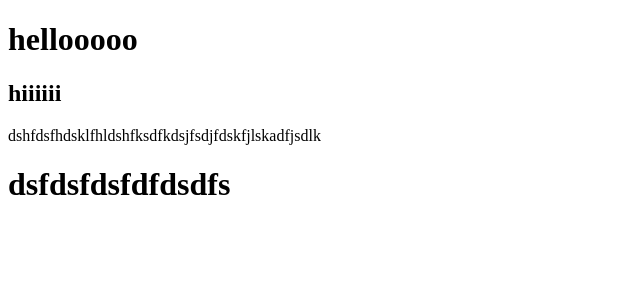
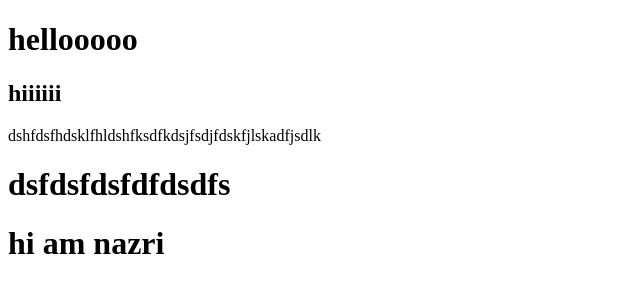
Before and after one commit to ANSIYAKA/demo-, a plain HTML site: page index.html in a window 1280 px wide. Shown: the whole page, without its empty margins (0-640 px from the left). Drawn offline with Linux system fonts and the light colour scheme.

Commit message:
name added

```diff
--- a/index.html
+++ b/index.html
@@ -11,5 +11,6 @@
     <h2>hiiiiii</h2>
    <p>dshfdsfhdsklfhldshfksdfkdsjfsdjfdskfjlskadfjsdlk</p>
    <h1>dsfdsfdsfdfdsdfs</h1>
+   <h1>hi am nazri</h1>
 </body>
 </html>
```
